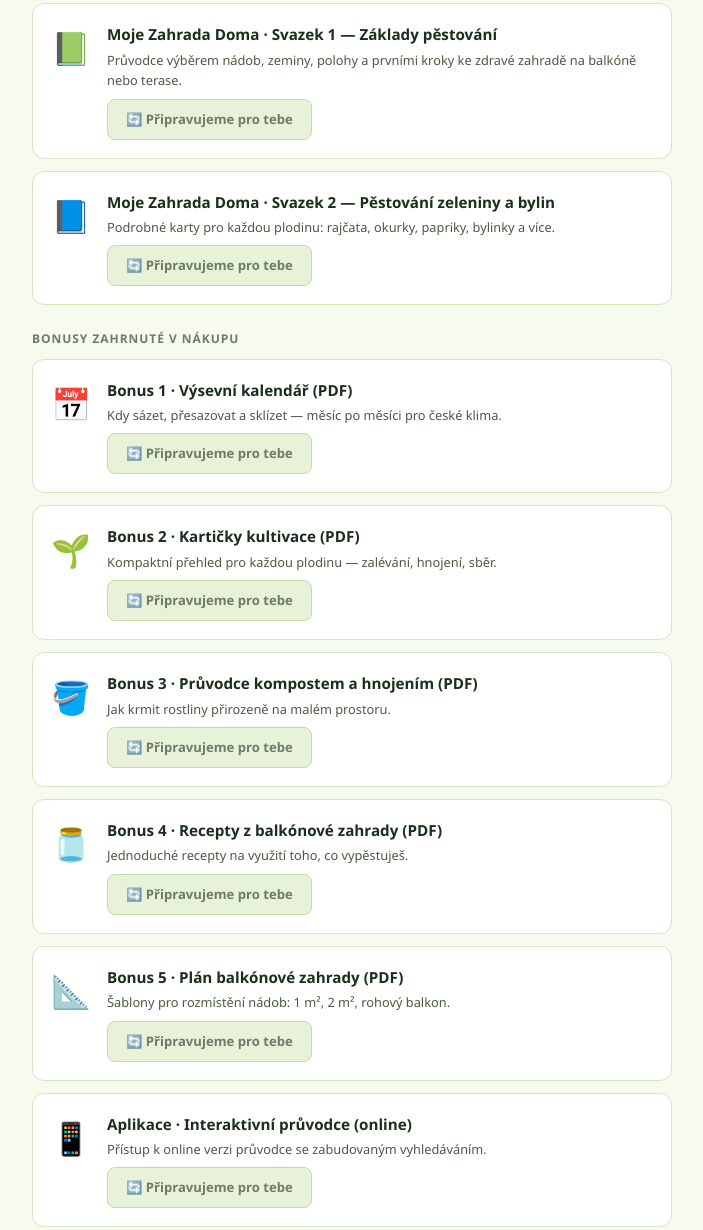
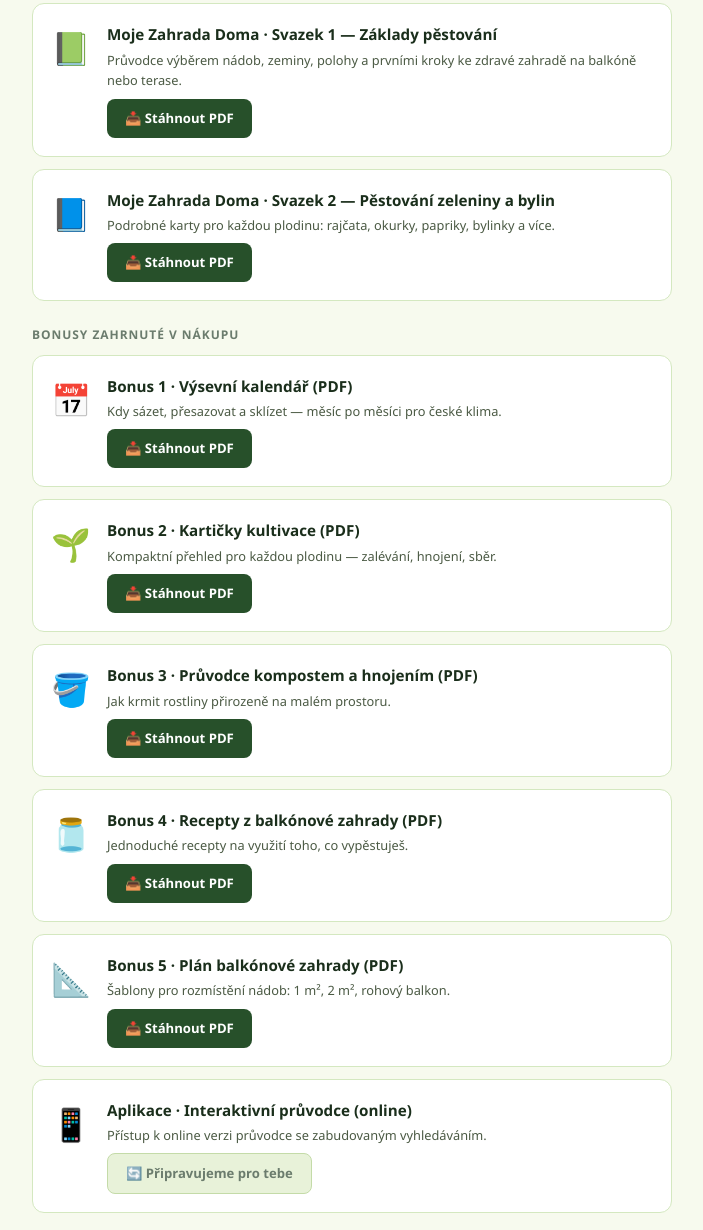
Before and after one commit to santilahoz03/moje-zahrada-cz, a plain HTML site: page lckny1js16/index.html in a window 1280 px wide. Shown: the part 405-1635 px from the top of the page, without its empty margins (288-991 px from the left). Drawn offline with Linux system fonts and the light colour scheme.

Commit message:
Add principal product PDFs (7 files) and update hub with download links
- Add pdfs/ folder with 7 PDFs: Svazek 1-2 + 5 bonuses
- Update hub index.html: replace placeholder buttons with real download links
- All PDFs generated from HTML at zero AI cost (Chrome headless)

Co-Authored-By: Claude Sonnet 4.6 <noreply@anthropic.com>

```diff
--- a/lckny1js16/index.html
+++ b/lckny1js16/index.html
@@ -53,7 +53,7 @@ body{font-family:'Segoe UI',system-ui,sans-serif;background:#F7FAEE;color:#1a2e1
     <div class="product-info">
       <div class="product-name">Moje Zahrada Doma · Svazek 1 — Základy pěstování</div>
       <div class="product-desc">Průvodce výběrem nádob, zeminy, polohy a prvními kroky ke zdravé zahradě na balkóně nebo terase.</div>
-      <span class="btn-soon">🔄 Připravujeme pro tebe</span>
+      <a class="btn-download" href="../pdfs/svazek-1-zaklady.pdf" download>📥 Stáhnout PDF</a>
     </div>
   </div>
 
@@ -62,7 +62,7 @@ body{font-family:'Segoe UI',system-ui,sans-serif;background:#F7FAEE;color:#1a2e1
     <div class="product-info">
       <div class="product-name">Moje Zahrada Doma · Svazek 2 — Pěstování zeleniny a bylin</div>
       <div class="product-desc">Podrobné karty pro každou plodinu: rajčata, okurky, papriky, bylinky a více.</div>
-      <span class="btn-soon">🔄 Připravujeme pro tebe</span>
+      <a class="btn-download" href="../pdfs/svazek-2-pestovani.pdf" download>📥 Stáhnout PDF</a>
     </div>
   </div>
 
@@ -73,7 +73,7 @@ body{font-family:'Segoe UI',system-ui,sans-serif;background:#F7FAEE;color:#1a2e1
     <div class="product-info">
       <div class="product-name">Bonus 1 · Výsevní kalendář (PDF)</div>
       <div class="product-desc">Kdy sázet, přesazovat a sklízet — měsíc po měsíci pro české klima.</div>
-      <span class="btn-soon">🔄 Připravujeme pro tebe</span>
+      <a class="btn-download" href="../pdfs/bonus-1-vosevni-kalendar.pdf" download>📥 Stáhnout PDF</a>
     </div>
   </div>
 
@@ -82,7 +82,7 @@ body{font-family:'Segoe UI',system-ui,sans-serif;background:#F7FAEE;color:#1a2e1
     <div class="product-info">
       <div class="product-name">Bonus 2 · Kartičky kultivace (PDF)</div>
       <div class="product-desc">Kompaktní přehled pro každou plodinu — zalévání, hnojení, sběr.</div>
-      <span class="btn-soon">🔄 Připravujeme pro tebe</span>
+      <a class="btn-download" href="../pdfs/bonus-2-karticky-kultivace.pdf" download>📥 Stáhnout PDF</a>
     </div>
   </div>
 
@@ -91,7 +91,7 @@ body{font-family:'Segoe UI',system-ui,sans-serif;background:#F7FAEE;color:#1a2e1
     <div class="product-info">
       <div class="product-name">Bonus 3 · Průvodce kompostem a hnojením (PDF)</div>
       <div class="product-desc">Jak krmit rostliny přirozeně na malém prostoru.</div>
-      <span class="btn-soon">🔄 Připravujeme pro tebe</span>
+      <a class="btn-download" href="../pdfs/bonus-3-kompost-hnojeni.pdf" download>📥 Stáhnout PDF</a>
     </div>
   </div>
 
@@ -100,7 +100,7 @@ body{font-family:'Segoe UI',system-ui,sans-serif;background:#F7FAEE;color:#1a2e1
     <div class="product-info">
       <div class="product-name">Bonus 4 · Recepty z balkónové zahrady (PDF)</div>
       <div class="product-desc">Jednoduché recepty na využití toho, co vypěstuješ.</div>
-      <span class="btn-soon">🔄 Připravujeme pro tebe</span>
+      <a class="btn-download" href="../pdfs/bonus-4-recepty.pdf" download>📥 Stáhnout PDF</a>
     </div>
   </div>
 
@@ -109,7 +109,7 @@ body{font-family:'Segoe UI',system-ui,sans-serif;background:#F7FAEE;color:#1a2e1
     <div class="product-info">
       <div class="product-name">Bonus 5 · Plán balkónové zahrady (PDF)</div>
       <div class="product-desc">Šablony pro rozmístění nádob: 1 m², 2 m², rohový balkon.</div>
-      <span class="btn-soon">🔄 Připravujeme pro tebe</span>
+      <a class="btn-download" href="../pdfs/bonus-5-plan-balkonu.pdf" download>📥 Stáhnout PDF</a>
     </div>
   </div>
 
```
Also changed, not shown: 7 other files.
